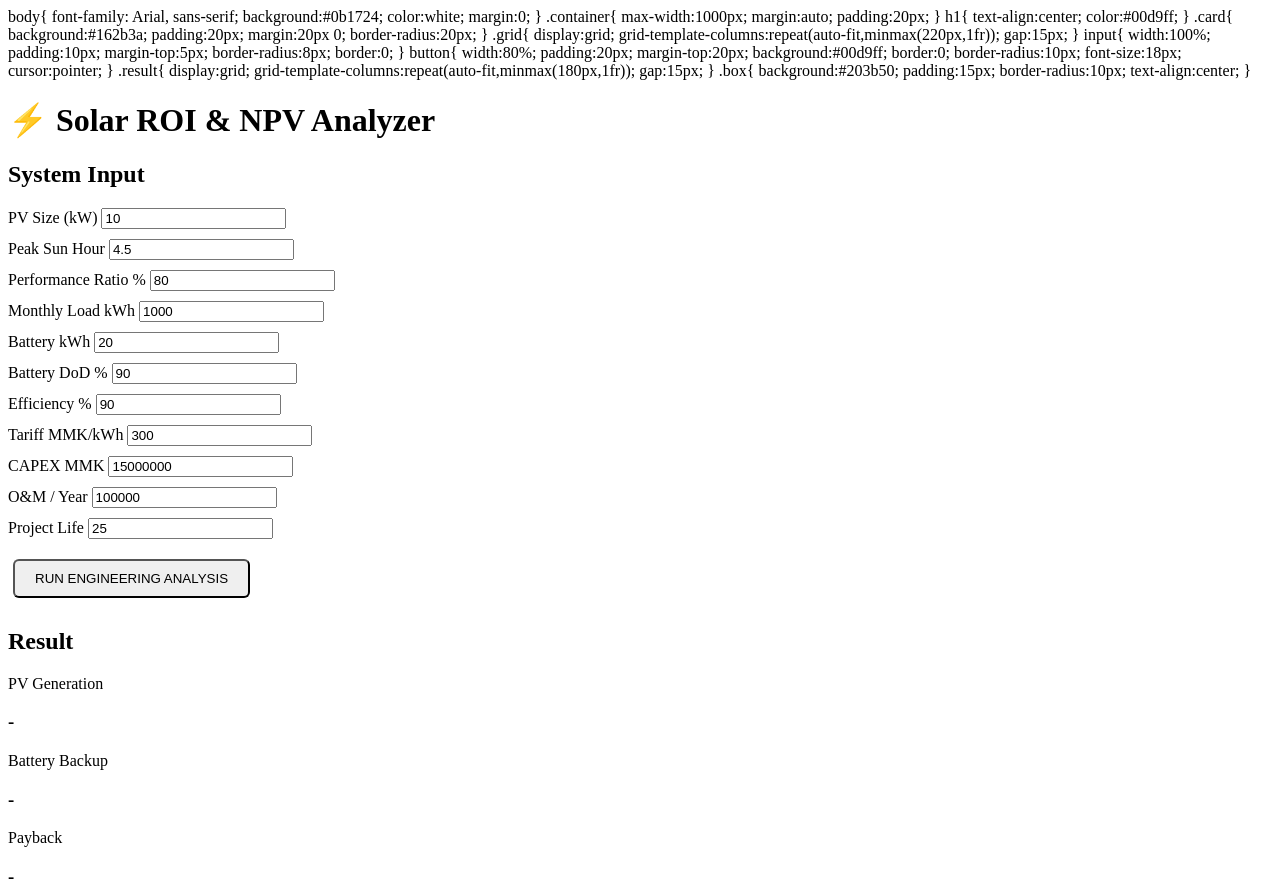
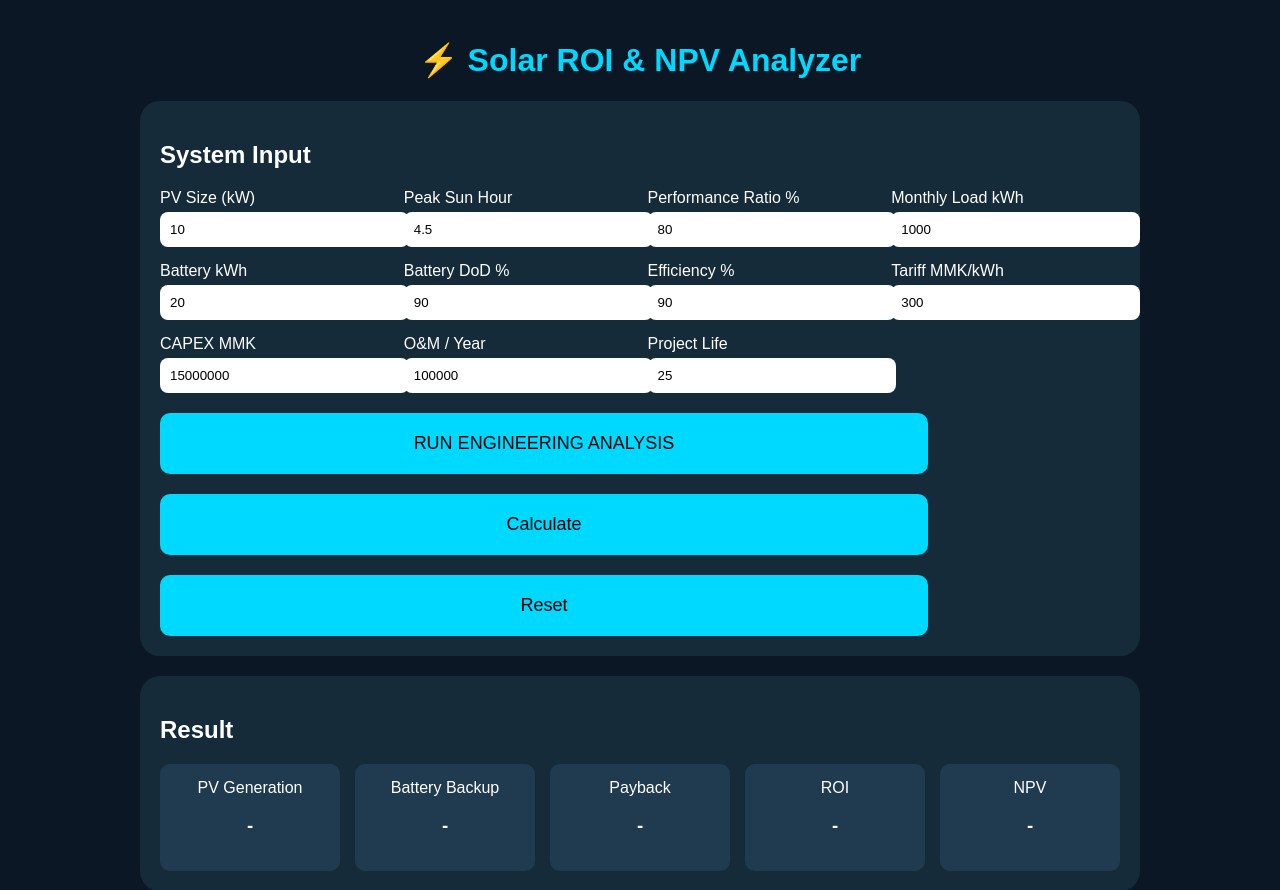
Before and after one commit to kyawrkar13-sys/solar-roi-app, a Flask app: page / in a window 1280 px wide. Shown: the top 890 px of the page. Run offline with Flask 3, Linux system fonts and the light colour scheme; parts of the project's set-up code (start-up, migrations or seed data) failed here and were passed over.

Commit message:
Update index.html

```diff
--- a/templates/index.html
+++ b/templates/index.html
@@ -7,17 +7,7 @@
 <link rel="manifest" href="/static/manifest.json">
 <head>
 <style>
-button {
-    margin: 10px 5px;
-    padding: 10px 20px;
-    border-radius: 6px;
-    cursor: pointer;
-}
 
-input, select {
-    margin-bottom: 10px;
-}
-</style>
 body{
     font-family: Arial, sans-serif;
     background:#0b1724;
@@ -157,7 +147,10 @@ Project Life
 <button onclick="calculate()">
 RUN ENGINEERING ANALYSIS
 </button>
-
+<div class="button-group">
+    <button onclick="calculate()">Calculate</button>
+    <button>Reset</button>
+</div>
 </div>
 
 
```
